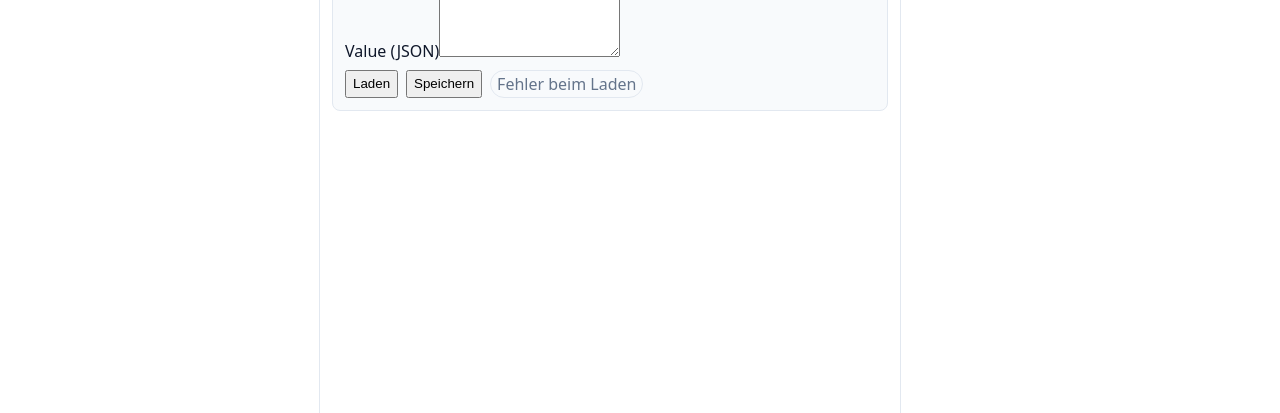
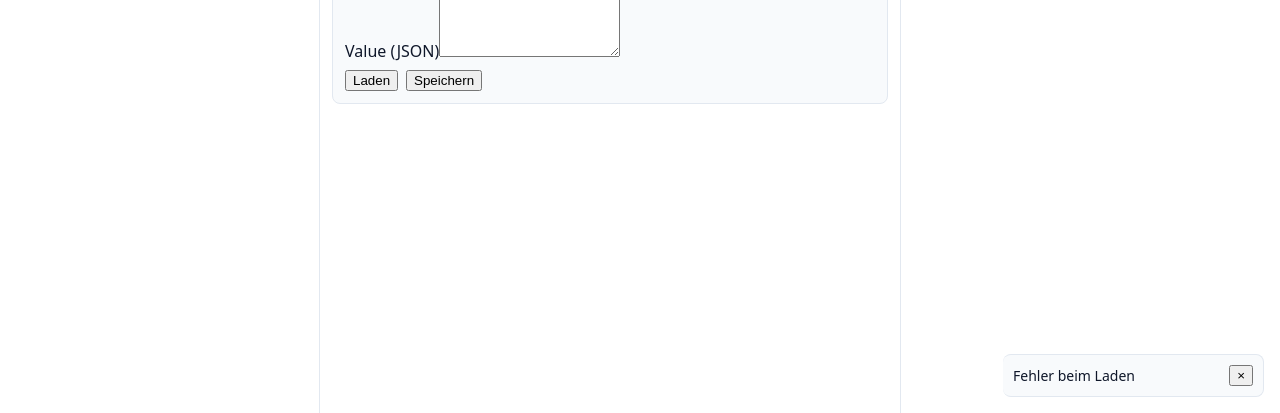
Before and after one commit to Schneider-H16b/Forecast-Tool, a React (Vite) app in the folder client/: page /settings in a window 1280 px wide. Both pictures are taken after a click on the button "Laden". Shown: the part 387-800 px from the top of the page. Built offline with nearby package versions, Linux system fonts and the light colour scheme; no server answers.

Commit message:
feat(ui): global Toast system + Settings validation and toasts; fix client types

```diff
--- a/client/src/App.tsx
+++ b/client/src/App.tsx
@@ -6,10 +6,6 @@ import { ThreePanelLayout } from './app/ThreePanelLayout';
 export default function App() {
   // AppShell renders TopBar, Tabs, MonthToolbar; routes render content via Outlet
   return (
-    <AppShell>
-      <ThreePanelLayout>
-        <Outlet />
-      </ThreePanelLayout>
-    </AppShell>
+    <AppShell />
   );
 }
--- a/client/src/api/events.ts
+++ b/client/src/api/events.ts
@@ -2,13 +2,14 @@ import { API_BASE } from './client';
 
 export interface PlanEventDto {
   id: string;
-  kind: 'production'|'montage'|string;
+  kind: 'production'|'montage';
   order_id: string;
   start_date: string;
   end_date: string;
   total_minutes: number;
   travel_minutes: number;
   source?: string;
+  employeeIds?: string[];
 }
 
 export async function fetchEventsInRange(params: { from: string; to: string; kind?: 'production'|'montage' }) {
--- a/client/src/app/AppShell.tsx
+++ b/client/src/app/AppShell.tsx
@@ -3,6 +3,7 @@ import { NavLink, Outlet, useLocation } from 'react-router-dom';
 import '../theme.css';
 import { getHealth } from '../api/client';
 import { useUIStore } from '../store/uiStore';
+import { ToastContainer } from '../ui/components/Toast';
 
 function useTheme() {
   const [dark, setDark] = useState(() => {
@@ -109,6 +110,7 @@ export default function AppShell() {
       <TopBar/>
       <TabsNav/>
       <MonthToolbar/>
+      <ToastContainer/>
       <Outlet/>
     </div>
   );
--- a/client/src/routes/Forecast.tsx
+++ b/client/src/routes/Forecast.tsx
@@ -78,7 +78,7 @@ export default function Forecast() {
         />
       )}
       {modal.type === 'autoplanResult' && (
-        <AutoPlanResultModal result={modal.result} />
+        <AutoPlanResultModal result={modal.result as any} />
       )}
     </ThreePanelLayout>
   );
--- a/client/src/routes/Settings.tsx
+++ b/client/src/routes/Settings.tsx
@@ -3,19 +3,30 @@ import { ThreePanelLayout } from '../app/ThreePanelLayout';
 import { useEmployees, useBlockers, useItems } from '../hooks/useSettings';
 import { useMutation, useQueryClient } from '@tanstack/react-query';
 import { upsertEmployee, upsertBlocker, deleteBlocker, upsertItem, fetchAppSetting, setAppSetting } from '../api/settings';
+import { useToast } from '../store/toastStore';
 
 function EmployeesPanel() {
   const { data: employees = [], isLoading, isError } = useEmployees();
   const qc = useQueryClient();
+  const toast = useToast();
   const [editing, setEditing] = useState<{ id: string; name: string; role: string; weeklyHours: number; daysMask: number; active: boolean; color?: string } | null>(null);
   const save = useMutation({
     mutationFn: async () => {
       if (!editing) return;
+      // Basic validation
+      if (!editing.name?.trim()) throw new Error('Name ist erforderlich');
+      if (!editing.role?.trim()) throw new Error('Rolle ist erforderlich');
+      if (editing.weeklyHours < 0) throw new Error('Wochenstunden müssen ≥ 0 sein');
       return upsertEmployee(editing);
     },
     onSuccess: async () => {
       await qc.invalidateQueries({ queryKey: ['settings','employees'] });
       setEditing(null);
+      toast.success('Mitarbeiter gespeichert');
+    },
+    onError: (e: unknown) => {
+      const msg = e instanceof Error ? e.message : 'Fehler beim Speichern';
+      toast.error(msg);
     },
   });
   return (
@@ -93,20 +104,32 @@ function EmployeesPanel() {
 function BlockersPanel() {
   const { data: blockers = [], isLoading, isError } = useBlockers();
   const qc = useQueryClient();
+  const toast = useToast();
   const [editing, setEditing] = useState<{ id: string; employeeId: string; dateIso: string; overnight: boolean; reason?: string } | null>(null);
   const save = useMutation({
     mutationFn: async () => {
       if (!editing) return;
+      if (!editing.employeeId?.trim()) throw new Error('Mitarbeiter-ID ist erforderlich');
+      if (!editing.dateIso?.trim()) throw new Error('Datum ist erforderlich');
       return upsertBlocker(editing);
     },
     onSuccess: async () => {
       await qc.invalidateQueries({ queryKey: ['settings','blockers'] });
       setEditing(null);
+      toast.success('Blocker gespeichert');
+    },
+    onError: (e: unknown) => {
+      const msg = e instanceof Error ? e.message : 'Fehler beim Speichern';
+      toast.error(msg);
     },
   });
   const del = useMutation({
     mutationFn: async (id: string) => deleteBlocker(id),
-    onSuccess: async () => qc.invalidateQueries({ queryKey: ['settings','blockers'] }),
+    onSuccess: async () => {
+      await qc.invalidateQueries({ queryKey: ['settings','blockers'] });
+      toast.success('Blocker gelöscht');
+    },
+    onError: () => toast.error('Fehler beim Löschen'),
   });
   return (
     <div style={{ display: 'grid', gap: 8 }}>
@@ -174,10 +197,14 @@ export default function Settings() {
 function ItemsPanel() {
   const { data: items = [], isLoading, isError } = useItems();
   const qc = useQueryClient();
+  const toast = useToast();
   const [editing, setEditing] = useState<{ sku: string; name?: string; prodMinPerUnit?: number; montMinPerUnit?: number; active?: boolean } | null>(null);
   const save = useMutation({
     mutationFn: async () => {
       if (!editing || !editing.sku) return;
+      if (!editing.sku?.trim()) throw new Error('SKU ist erforderlich');
+      if ((editing.prodMinPerUnit ?? 0) < 0) throw new Error('Prod min/Unit müssen ≥ 0 sein');
+      if ((editing.montMinPerUnit ?? 0) < 0) throw new Error('Mont min/Unit müssen ≥ 0 sein');
       return upsertItem({
         sku: editing.sku,
         name: editing.name,
@@ -189,6 +216,11 @@ function ItemsPanel() {
     onSuccess: async () => {
       await qc.invalidateQueries({ queryKey: ['settings','items'] });
       setEditing(null);
+      toast.success('Artikel gespeichert');
+    },
+    onError: (e: unknown) => {
+      const msg = e instanceof Error ? e.message : 'Fehler beim Speichern';
+      toast.error(msg);
     },
   });
   return (
@@ -246,14 +278,14 @@ function ItemsPanel() {
 function AppSettingsPanel() {
   const [key, setKey] = useState('planning.example');
   const [raw, setRaw] = useState('');
-  const [status, setStatus] = useState<string | null>(null);
+  const toast = useToast();
   const load = useMutation({
     mutationFn: async () => fetchAppSetting<unknown>(key),
     onSuccess: (val) => {
       setRaw(JSON.stringify(val ?? null, null, 2));
-      setStatus('');
+      toast.success('Einstellung geladen');
     },
-    onError: () => setStatus('Fehler beim Laden'),
+    onError: () => toast.error('Fehler beim Laden'),
   });
   const save = useMutation({
     mutationFn: async () => {
@@ -261,8 +293,11 @@ function AppSettingsPanel() {
       try { val = raw ? JSON.parse(raw) : null; } catch { throw new Error('Ungültiges JSON'); }
       return setAppSetting(key, val);
     },
-    onSuccess: () => setStatus('Gespeichert'),
-    onError: (e) => setStatus(String(e)),
+    onSuccess: () => toast.success('Gespeichert'),
+    onError: (e) => {
+      const msg = e instanceof Error ? e.message : 'Fehler beim Speichern';
+      toast.error(msg);
+    },
   });
   return (
     <div className="kpi-card" style={{ display: 'grid', gap: 8, padding: 12 }}>
@@ -278,7 +313,6 @@ function AppSettingsPanel() {
       <div style={{ display: 'flex', gap: 8 }}>
         <button className="secondary" onClick={()=>load.mutate()} disabled={load.isPending}>Laden</button>
         <button onClick={()=>save.mutate()} disabled={save.isPending}>Speichern</button>
-        {status && <span className="badge">{status}</span>}
       </div>
     </div>
   );
--- /dev/null
+++ b/client/src/store/toastStore.ts
@@ -0,0 +1,44 @@
+import { create } from 'zustand';
+
+export type ToastKind = 'info' | 'success' | 'error';
+
+export interface Toast {
+  id: string;
+  kind: ToastKind;
+  message: string;
+  timeoutMs?: number;
+}
+
+interface ToastState {
+  toasts: Toast[];
+  add: (t: Omit<Toast, 'id'>) => void;
+  remove: (id: string) => void;
+  clear: () => void;
+}
+
+export const useToastStore = create<ToastState>((set) => ({
+  toasts: [],
+  add: (t) => set((s) => {
+    const id = crypto.randomUUID();
+    const toast: Toast = { id, ...t };
+    // auto-remove after timeout
+    const ms = t.timeoutMs ?? 3000;
+    if (ms > 0) {
+      setTimeout(() => {
+        set((state) => ({ toasts: state.toasts.filter((x) => x.id !== id) }));
+      }, ms);
+    }
+    return { toasts: [...s.toasts, toast] };
+  }),
+  remove: (id) => set((s) => ({ toasts: s.toasts.filter((t) => t.id !== id) })),
+  clear: () => set({ toasts: [] }),
+}));
+
+export function useToast() {
+  const add = useToastStore((s) => s.add);
+  return {
+    info: (message: string, timeoutMs?: number) => add({ kind: 'info', message, timeoutMs }),
+    success: (message: string, timeoutMs?: number) => add({ kind: 'success', message, timeoutMs }),
+    error: (message: string, timeoutMs?: number) => add({ kind: 'error', message, timeoutMs }),
+  };
+}
--- /dev/null
+++ b/client/src/ui/components/Toast.tsx
@@ -0,0 +1,39 @@
+import React from 'react';
+import { useToastStore } from '../../store/toastStore';
+
+export function ToastContainer() {
+  const toasts = useToastStore((s) => s.toasts);
+  const remove = useToastStore((s) => s.remove);
+  if (!toasts.length) return null;
+  return (
+    <div style={{
+      position: 'fixed',
+      right: 16,
+      bottom: 16,
+      display: 'grid',
+      gap: 8,
+      zIndex: 1000,
+    }}>
+      {toasts.map((t) => (
+        <div
+          key={t.id}
+          className="kpi-card"
+          style={{
+            padding: 10,
+            minWidth: 240,
+            borderLeft: `4px solid ${t.kind === 'success' ? 'var(--ok)' : t.kind === 'error' ? 'var(--err)' : 'var(--muted)'}`,
+            display: 'flex',
+            alignItems: 'center',
+            justifyContent: 'space-between',
+            gap: 8,
+          }}
+        >
+          <span style={{ fontSize: 14 }}>
+            {t.message}
+          </span>
+          <button className="secondary" onClick={() => remove(t.id)}>×</button>
+        </div>
+      ))}
+    </div>
+  );
+}
```
